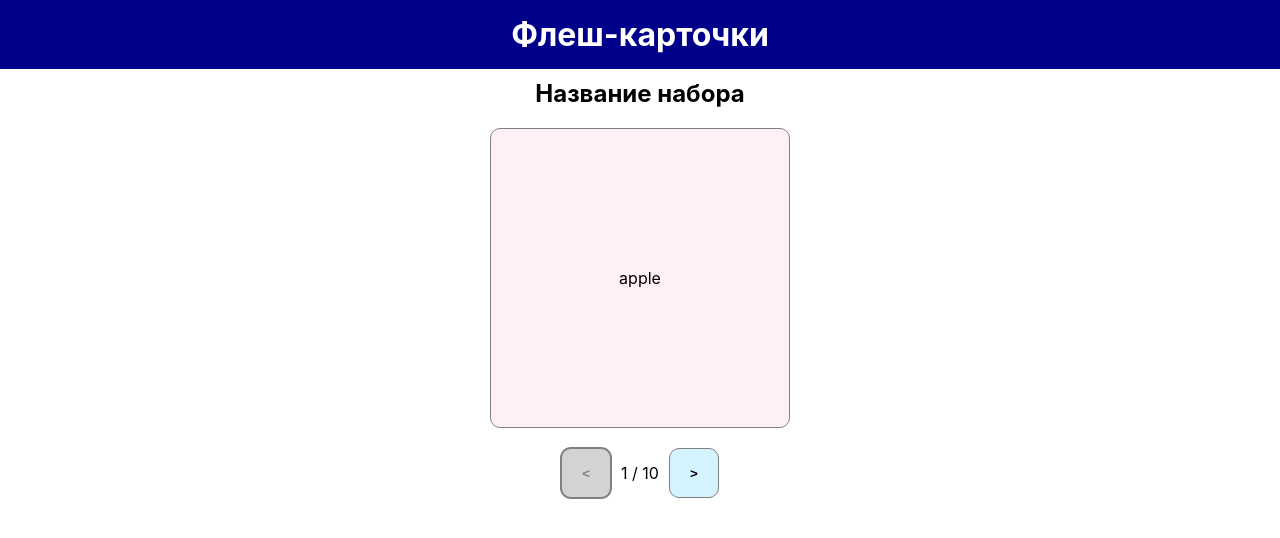
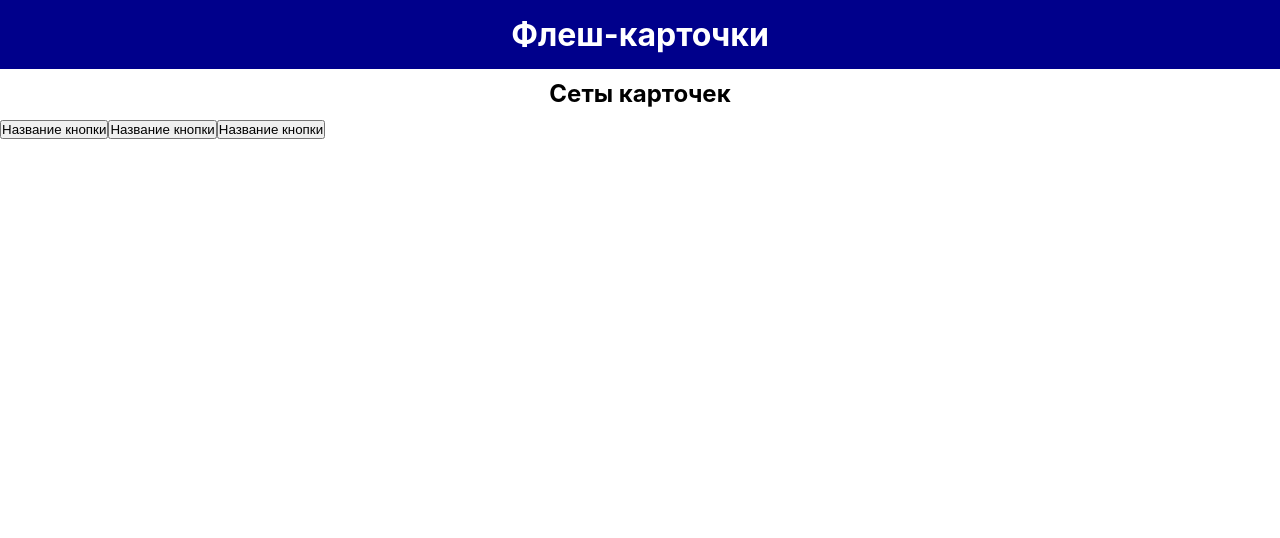
Before and after one commit to kate356-ff/dv290, a React (Create React App) app: page / in a window 1280 px wide. Shown: the top 538 px of the page. Built offline with nearby package versions, Linux system fonts and the light colour scheme.

Commit message:
work with routes

```diff
--- a/package.json
+++ b/package.json
@@ -8,6 +8,7 @@
     "@testing-library/user-event": "^13.5.0",
     "react": "^18.3.1",
     "react-dom": "^18.3.1",
+    "react-router-dom": "^6.27.0",
     "react-scripts": "5.0.1",
     "web-vitals": "^2.1.4"
   },
--- a/src/App.js
+++ b/src/App.js
@@ -1,13 +1,20 @@
+import { BrowserRouter, Route, Routes } from 'react-router-dom';
 import './App.css';
-import { Header } from "./components//header/Header";
-import { Set } from './components/set/Set';
+import { PageSelectSet } from './pages/pageSelectSet/PageSelectSet';
+import { PageViewSet } from './pages/pageViewSet/PageViewSet';
+import { PageCreateSet } from './pages/pageCreateSet/PageCreateSet';
+
 
 function App() {
   return (
-    <div className="App">
-    <Header />
-    <Set />
-    </div>
+    <BrowserRouter>
+    <Routes>
+      <Route path="/" element={<PageSelectSet/>} />
+      <Route path="/set/:id" element={<PageViewSet/>} />
+      <Route path="/admin" element={<PageCreateSet/>} />
+      <Route path="*" elemnt={<geSelectSet/>} />
+    </Routes>
+    </BrowserRouter>
   );
 }
 
--- /dev/null
+++ b/src/components/btnSet/BtnSet.jsx
@@ -0,0 +1,17 @@
+import "./BtnSet.css";
+
+export function BtnSet({name, id}){
+    return (
+        <button>
+            Название кнопки
+        </button>
+    )
+}
+
+
+// export function BtnSet({name, id}){
+//     return <li className='list-set__item'>
+//         <Link className='list-set__btn' to={`/set/${id}`} state={{set:name}}>
+//         </Link>
+//         </li>
+// }
--- a/src/data.json
+++ b/src/data.json
@@ -2,51 +2,97 @@
     {
         "id": 1,
         "front": "apple",
-        "back": "яблоко"
+        "back": "яблоко",
+        "setName":"English"
     },
     {
         "id": 2,
         "front": "red",
-        "back": "красный"
+        "back": "красный",
+        "setName":"English"
     },
     {
         "id": 3,
         "front": "cat",
-        "back": "кошка"
+        "back": "кошка",
+        "setName":"English"
     },
     {
         "id": 4,
         "front": "orange",
-        "back": "апельсин"
+        "back": "апельсин",
+        "setName":"English"
     },
     {
         "id": 5,
         "front": "dog",
-        "back": "собака"
+        "back": "собака",
+        "setName":"English"
     },
     {
         "id": 6,
         "front": "black",
-        "back": "черный"
+        "back": "черный",
+        "setName":"English"
     },
     {
         "id": 7,
         "front": "yellow",
-        "back": "желтый"
+        "back": "желтый",
+        "setName":"English"
     },
     {
         "id": 8,
         "front": "cow",
-        "back": "корова"
+        "back": "корова",
+        "setName":"English"
     },
     {
         "id": 9,
         "front": "purple",
-        "back": "фиолетовый"
+        "back": "фиолетовый",
+        "setName":"English"
     },
     {
         "id": 10,
         "front": "banana",
-        "back": "банан"
+        "back": "банан",
+        "setName":"English"
+    },
+    {
+        "id": 11,
+        "front": "p",
+        "back": "абзац",
+        "setName":"tags"
+    },
+    {
+        "id": 12,
+        "front": "a",
+        "back": "ссылка",
+        "setName":"tags"
+    },
+    {
+        "id": 13,
+        "front": "img",
+        "back": "картинки",
+        "setName":"tags"
+    },
+    {
+        "id": 14,
+        "front": "border",
+        "back": "контур",
+        "setName":"css"
+    },
+    {
+        "id": 15,
+        "front": "radius",
+        "back": "радиус",
+        "setName":"css"
+    },
+    {
+        "id": 16,
+        "front": "color",
+        "back": "цвет",
+        "setName":"css"
     }
 ]
--- /dev/null
+++ b/src/pages/pageCreateSet/PageCreateSet.jsx
@@ -0,0 +1,10 @@
+import {Header} from "../../components/header/Header";
+
+export function PageCreateSet(){
+    return(
+        <div>
+            <Header />
+            <h2>Создание сета карточек</h2>
+        </div>
+    )
+}
--- /dev/null
+++ b/src/pages/pageSelectSet/PageSelectSet.jsx
@@ -0,0 +1,33 @@
+import {Header} from "../../components/header/Header";
+import { BtnSet } from "../../components/btnSet/BtnSet";
+
+export function PageSelectSet(){
+    const cards = require("../../data.json");
+    const sets = cards.reduce (
+        (acc, item) => {
+            if (acc.map[item.setName])
+            return acc;
+            acc.map[item.setName] = true;
+            acc.sets.push(item.setName);
+            return acc;
+        },
+        {
+            map: {},
+            sets: [],
+        }
+    ).sets.map((item, index)=>(
+        <BtnSet key={index} name={item} id={index}/>
+    ));
+
+    return (
+        <div>
+            <Header />
+            <h2>
+                Сеты карточек
+            </h2>
+            <ul className="set-list">
+                {sets}
+            </ul>
+        </div>
+    )
+}
--- /dev/null
+++ b/src/pages/pageViewSet/PageViewSet.jsx
@@ -0,0 +1,13 @@
+import {useParams} from "react-router-dom";
+import {Header} from "../../components/header/Header";
+import {Set} from "../../components/set/Set"
+
+export function PageViewSet(){
+
+    return (
+        <div>
+            <Header />
+            <Set />
+        </div>
+    )
+}
```
Also changed, not shown: src/components/btnSet/BtnSet.css (added), 2 other files (tests, documents, lock files or other folders).
